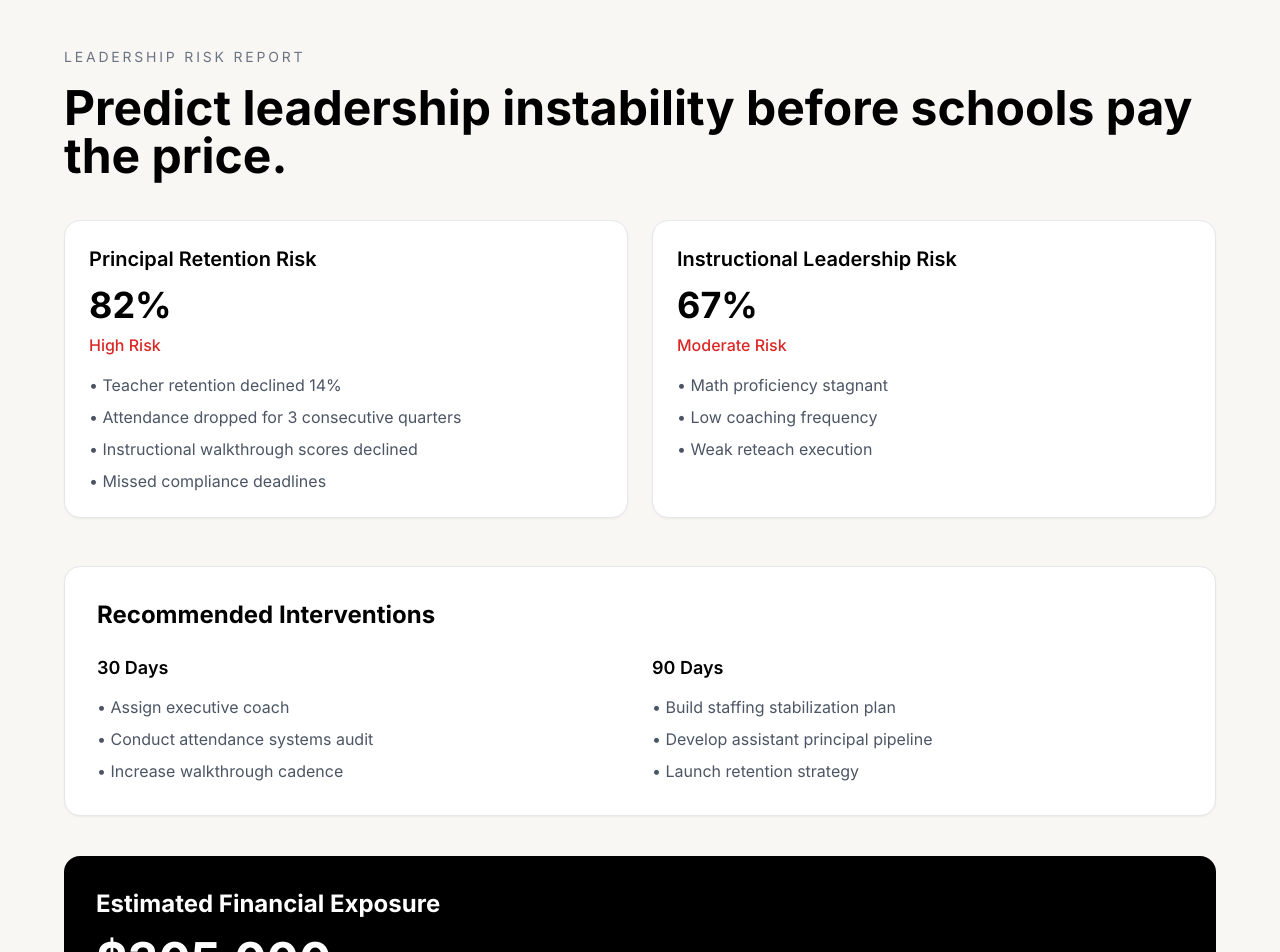
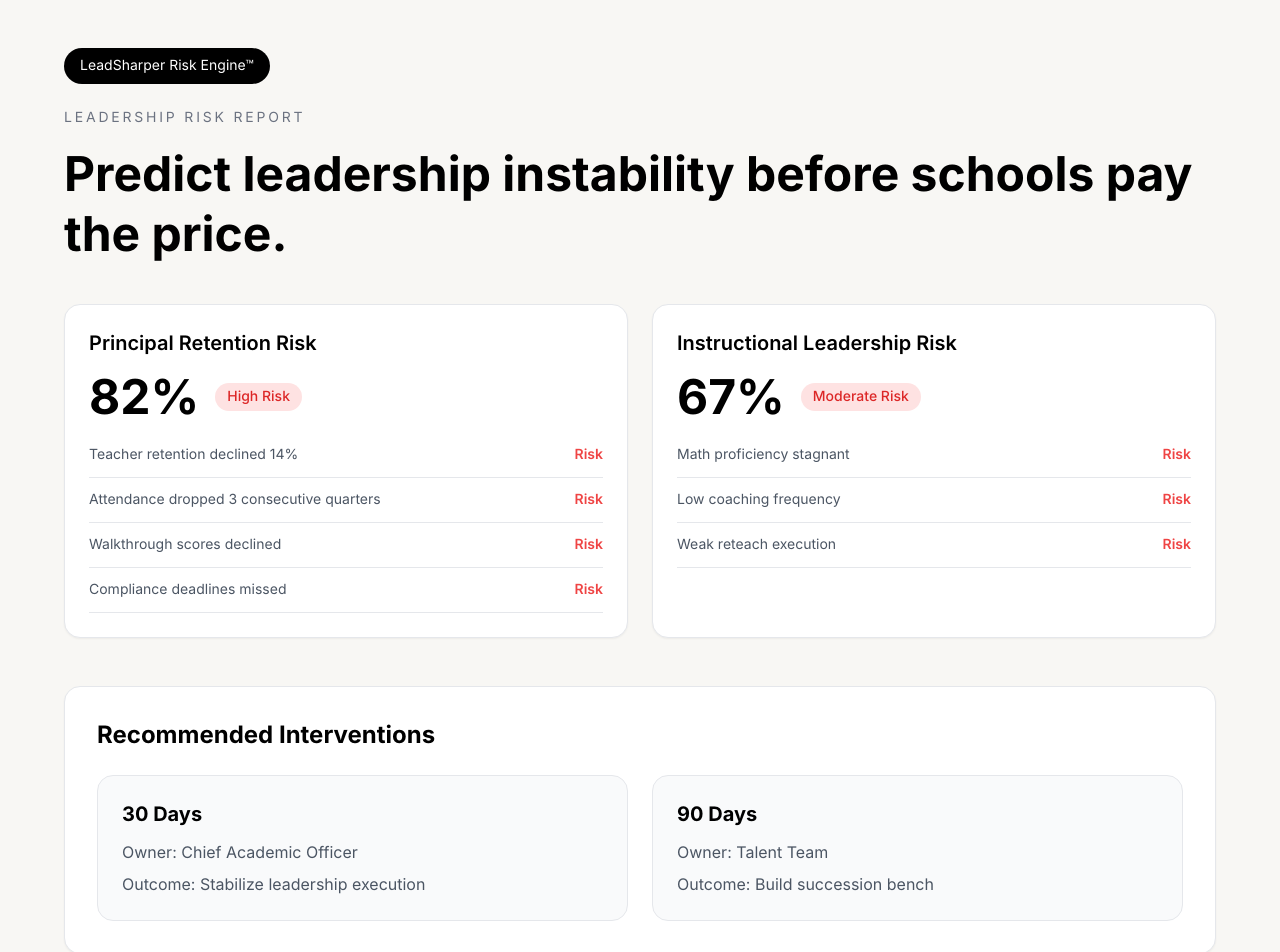
Before and after one commit to jmarc296-jpg/instructional-leadership-practice, a Next.js app: page /leadership-risk-report in a window 1280 px wide. Shown: the top 952 px of the page. Built offline with nearby package versions, Linux system fonts and the light colour scheme.

Commit message:
upgrade leadership report enterprise design

```diff
--- a/app/leadership-risk-report/page.tsx
+++ b/app/leadership-risk-report/page.tsx
@@ -7,9 +7,9 @@ const riskFactors = [
     level: "High Risk",
     drivers: [
       "Teacher retention declined 14%",
-      "Attendance dropped for 3 consecutive quarters",
-      "Instructional walkthrough scores declined",
-      "Missed compliance deadlines"
+      "Attendance dropped 3 consecutive quarters",
+      "Walkthrough scores declined",
+      "Compliance deadlines missed"
     ]
   },
   {
@@ -27,19 +27,13 @@ const riskFactors = [
 const interventions = [
   {
     timeline: "30 Days",
-    actions: [
-      "Assign executive coach",
-      "Conduct attendance systems audit",
-      "Increase walkthrough cadence"
-    ]
+    owner: "Chief Academic Officer",
+    outcome: "Stabilize leadership execution"
   },
   {
     timeline: "90 Days",
-    actions: [
-      "Build staffing stabilization plan",
-      "Develop assistant principal pipeline",
-      "Launch retention strategy"
-    ]
+    owner: "Talent Team",
+    outcome: "Build succession bench"
   }
 ];
 
@@ -47,12 +41,17 @@ export default function LeadershipRiskReportPage() {
   return (
     <main className="min-h-screen bg-[#f8f7f4] text-black px-6 py-12">
       <div className="max-w-6xl mx-auto">
+
         <div className="mb-10">
+          <div className="inline-flex rounded-full bg-black text-white px-4 py-2 text-sm mb-6">
+            LeadSharper Risk Engine™
+          </div>
+
           <p className="text-sm uppercase tracking-[0.2em] text-gray-500">
             Leadership Risk Report
           </p>
 
-          <h1 className="text-5xl font-bold mt-4">
+          <h1 className="text-5xl font-bold mt-4 leading-tight">
             Predict leadership instability before schools pay the price.
           </h1>
         </div>
@@ -63,15 +62,36 @@ export default function LeadershipRiskReportPage() {
               key={risk.title}
               className="bg-white rounded-2xl p-6 shadow-sm border"
             >
-              <h2 className="text-xl font-semibold">{risk.title}</h2>
-              <p className="text-4xl font-bold mt-3">{risk.score}</p>
-              <p className="text-red-600 font-medium mt-2">{risk.level}</p>
+              <h2 className="text-xl font-semibold">
+                {risk.title}
+              </h2>
 
-              <ul className="mt-4 space-y-2 text-gray-600">
+              <div className="mt-4 flex items-center gap-4">
+                <p className="text-5xl font-bold">
+                  {risk.score}
+                </p>
+
+                <div className="rounded-full bg-red-100 px-3 py-1 text-sm font-medium text-red-600">
+                  {risk.level}
+                </div>
+              </div>
+
+              <div className="mt-6 space-y-3">
                 {risk.drivers.map((driver) => (
-                  <li key={driver}>• {driver}</li>
+                  <div
+                    key={driver}
+                    className="flex items-center justify-between border-b pb-3"
+                  >
+                    <span className="text-sm text-gray-600">
+                      {driver}
+                    </span>
+
+                    <span className="text-red-500 font-semibold text-sm">
+                      Risk
+                    </span>
+                  </div>
                 ))}
-              </ul>
+              </div>
             </div>
           ))}
         </div>
@@ -83,16 +103,21 @@ export default function LeadershipRiskReportPage() {
 
           <div className="grid md:grid-cols-2 gap-6">
             {interventions.map((item) => (
-              <div key={item.timeline}>
-                <h3 className="font-semibold text-lg mb-3">
+              <div
+                key={item.timeline}
+                className="bg-gray-50 rounded-2xl p-6 border"
+              >
+                <h3 className="text-xl font-bold mb-3">
                   {item.timeline}
                 </h3>
 
-                <ul className="space-y-2 text-gray-600">
-                  {item.actions.map((action) => (
-                    <li key={action}>• {action}</li>
-                ))}
-                </ul>
+                <p className="text-gray-600 mb-2">
+                  Owner: {item.owner}
+                </p>
+
+                <p className="text-gray-600">
+                  Outcome: {item.outcome}
+                </p>
               </div>
             ))}
           </div>
@@ -103,16 +128,18 @@ export default function LeadershipRiskReportPage() {
             Estimated Financial Exposure
           </h2>
 
-          <p className="text-5xl font-bold mt-4">$305,000</p>
+          <p className="text-6xl font-bold mt-4">
+            $305K
+          </p>
 
           <p className="mt-3 text-gray-300">
-            Estimated turnover, vacancy, and school disruption costs if no intervention occurs.
+            Preventable annual leadership instability costs.
           </p>
         </div>
 
         <div className="mt-10">
           <Link
-            href="/demo"
+            href="/district-command-center"
             className="inline-block bg-black text-white px-6 py-3 rounded-full"
           >
             See District Risk
```
Also changed, not shown: outreach-script.txt (added), outreach-tracker.csv, ~$treach-script.txt (added).
